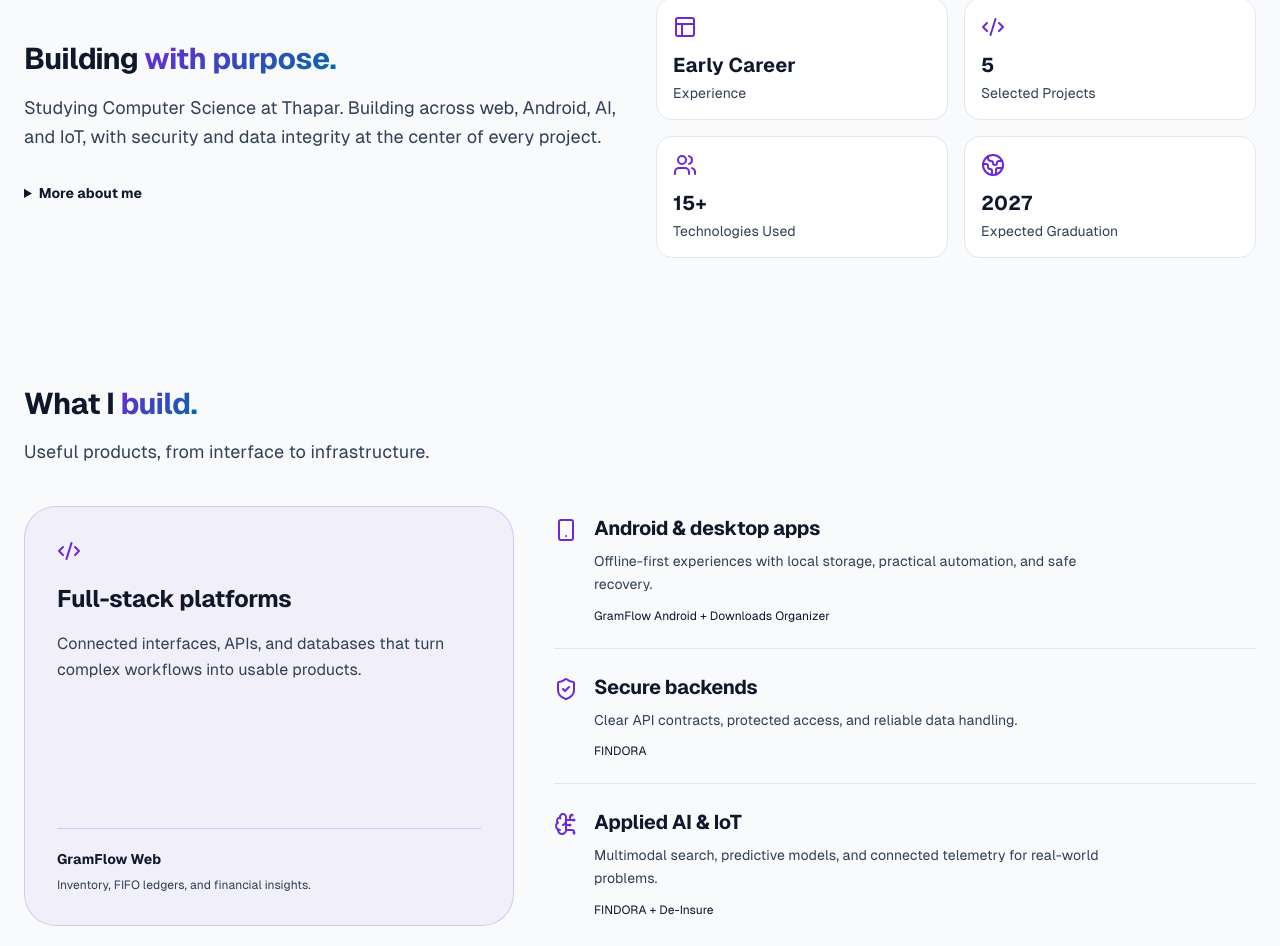
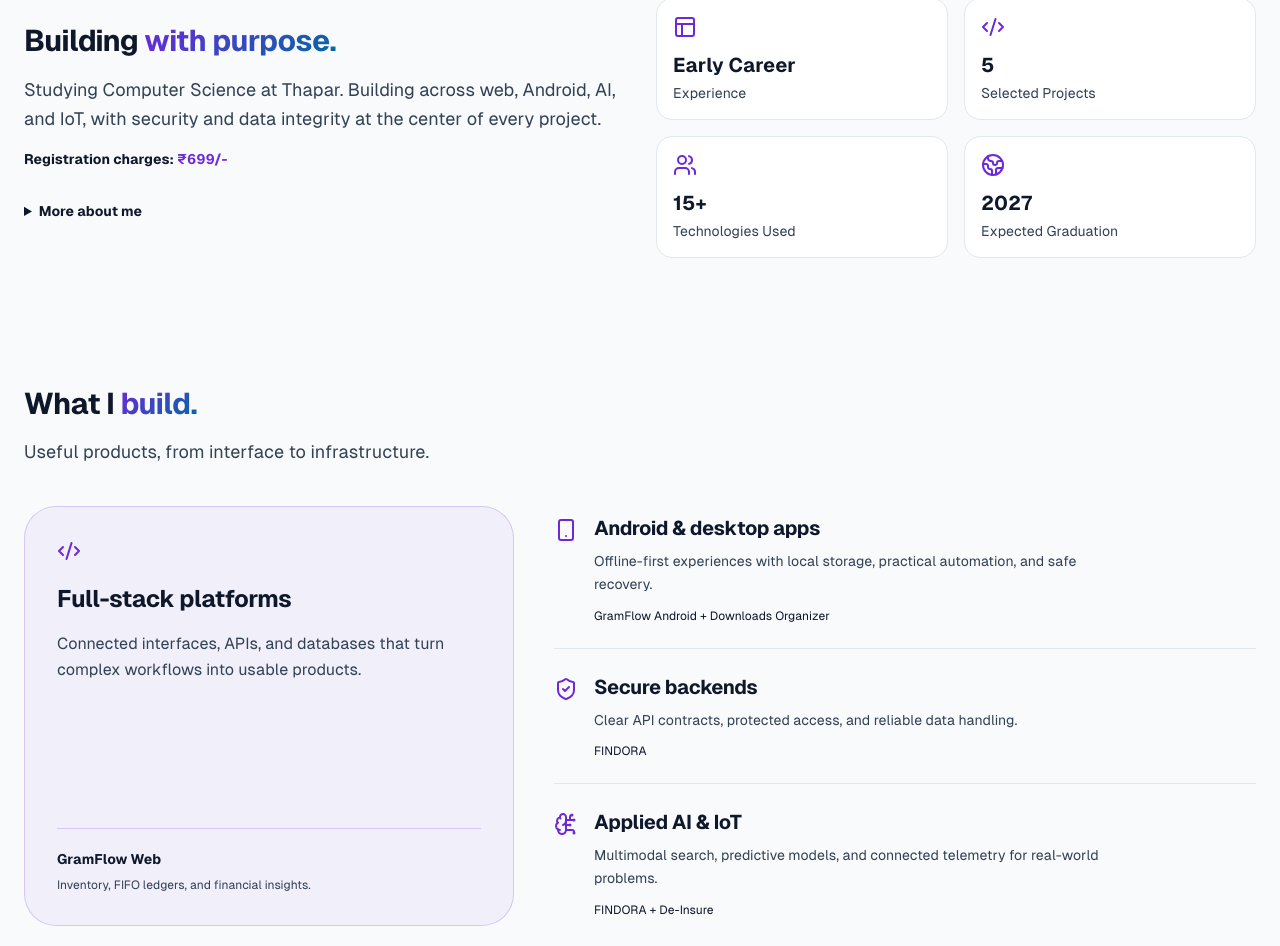
Before and after one commit to kashnordeen/portfolio, a React (Vite) app: page / in a window 1280 px wide. Shown: the part 1004-1950 px from the top of the page. Built offline with nearby package versions, Linux system fonts and the light colour scheme.

Commit message:
feat: show community registration charge

```diff
--- a/src/components/AboutSection/AboutSection.tsx
+++ b/src/components/AboutSection/AboutSection.tsx
@@ -26,6 +26,9 @@ export const AboutSection = () => {
             </h2>
             <p className="text-lg text-muted-foreground leading-relaxed">
               {profile.aboutSummary}
+            </p>
+            <p className="mt-4 text-sm font-semibold text-foreground">
+              Registration charges: <span className="text-primary">{profile.registrationCharge}</span>
             </p>
             <details className="mt-5 text-sm text-muted-foreground">
               <summary className="min-h-11 w-fit cursor-pointer py-3 font-semibold text-foreground hover:text-primary">More about me</summary>
--- a/src/data/portfolio.ts
+++ b/src/data/portfolio.ts
@@ -15,6 +15,7 @@ export const profile = {
   bio: "Computer Science student focused on software engineering. I build secure web platforms, offline-first apps, and applied AI systems, from the first idea to a working product.",
   aboutHeading: "Secure, Intelligent Products",
   aboutSummary: "Studying Computer Science at Thapar. Building across web, Android, AI, and IoT, with security and data integrity at the center of every project.",
+  registrationCharge: "₹699/-",
   aboutDescription: "I am pursuing a B.Tech in Computer Science and Engineering at Thapar Institute of Engineering and Technology, with graduation expected in May 2027. My foundation is in data structures, algorithms, object-oriented programming, and database systems. I apply it through projects in native Android, full-stack development, multimodal search, computer vision, and cloud-connected IoT. I enjoy understanding a problem, choosing an architecture, implementing it, and testing how it behaves when things go wrong.",
 };
 
```
